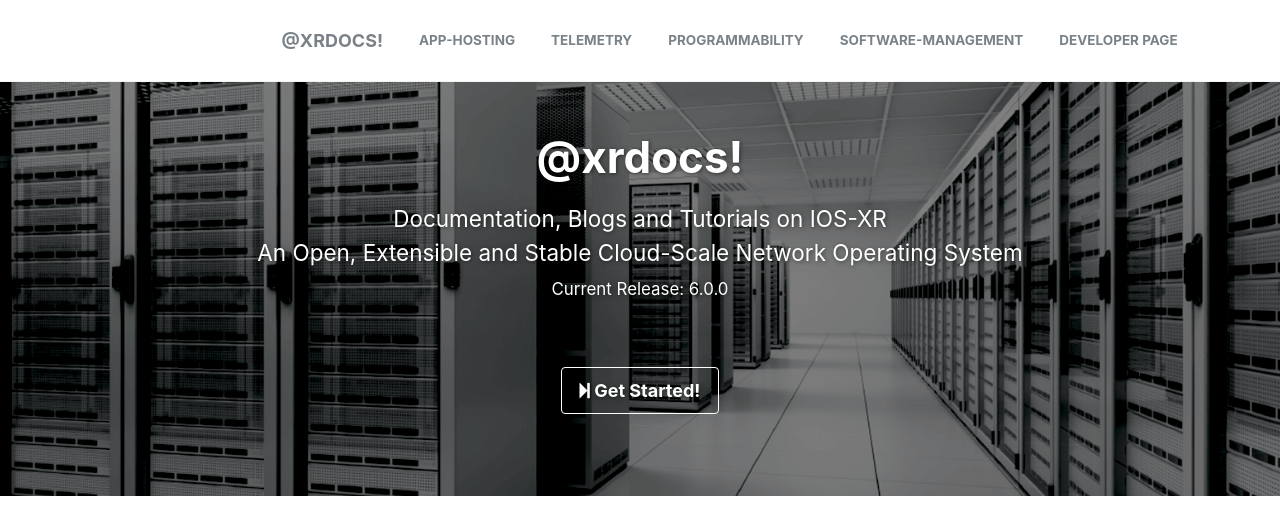
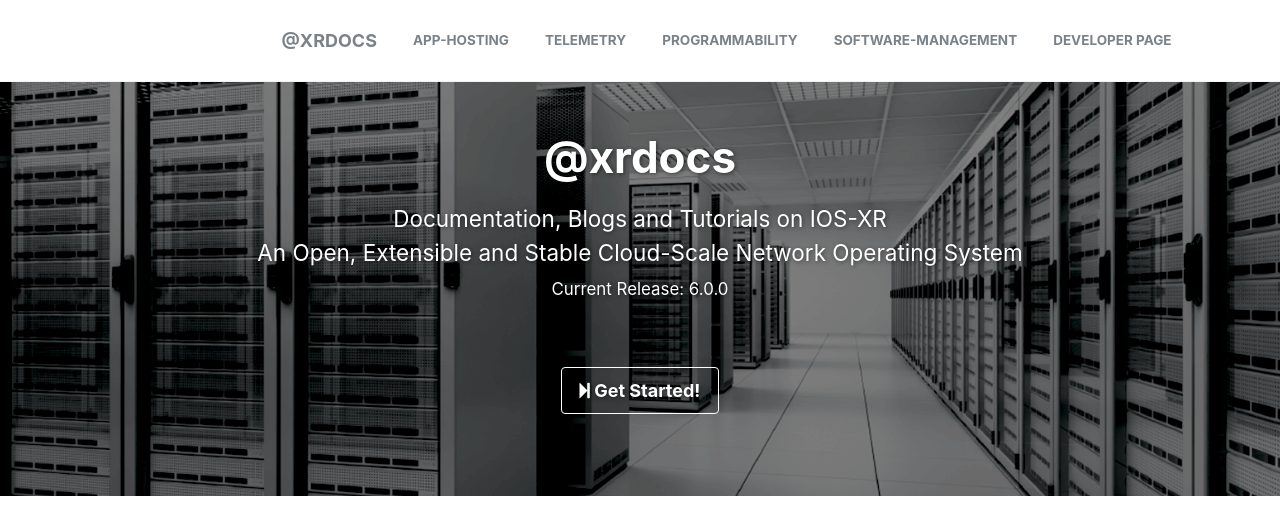
Before and after one commit to xrdocs/xrdocs.github.io, a Jekyll site: the page built from _pages/home.md, in a window 1280 px wide, cut to the strip 0-532 px from the top of the page. Built offline with Jekyll 4.4.1, drawn with Linux system fonts in a browser that asks for light colours.

Commit message:
Fixed the masthead

```diff
--- a/_config.yml
+++ b/_config.yml
@@ -7,7 +7,7 @@
 
 # Site Settings
 locale                   : "en-US"
-title                    : "@xrdocs!"
+title                    : "@xrdocs"
 title_separator          : "-"
 name                     : &name "Cisco Systems Inc"
 description              : &description "Documentation, Blogs and Tutorials for all things IOS-XR"
```
